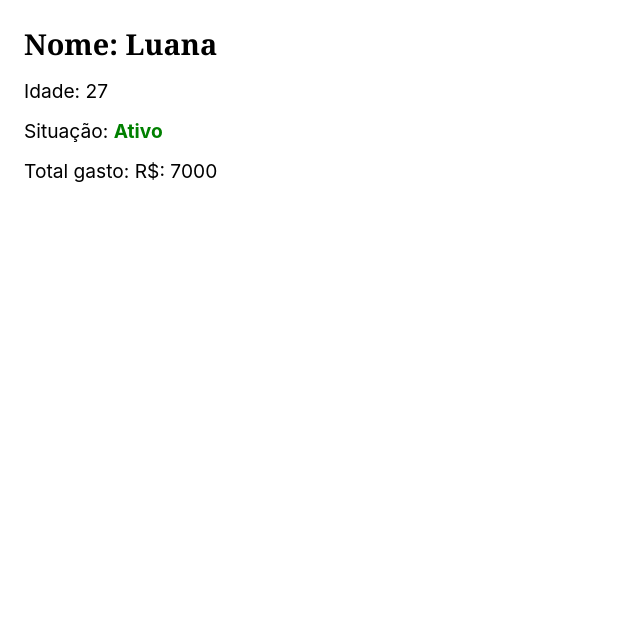
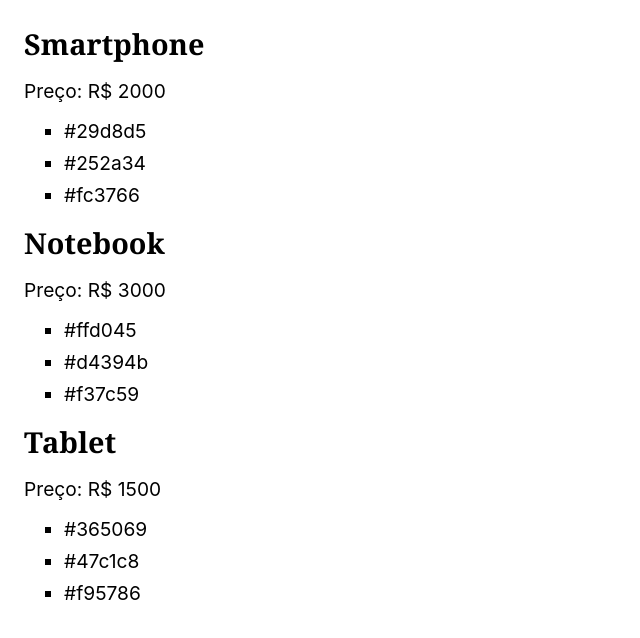
Before and after one commit to Felipe-Monte/treinos-react, a React (Vite) app in the folder exercicios-react/: page / in a window 1280 px wide. Shown: the top 638 px of the page, without its empty margins (0-640 px from the left). Built offline with nearby package versions, Linux system fonts and the light colour scheme.

Commit message:
Feat: new training map and reduce

```diff
--- a/exercicios-react/src/App.jsx
+++ b/exercicios-react/src/App.jsx
@@ -1,75 +1,40 @@
-// Mostre os dados da aplicação, como aprensetado no vídeo
-// Não utilize CSS externo, use o style para mudar as cores
-// Se a situação estiver ativa pinte de verde, inativa vermelho
-// Se o gasto for maior que 10000 mostre uma mensagem
-
-import { useEffect, useState } from "react";
-
-const luana = {
-  cliente: "Luana",
-  idade: 27,
-  compras: [
-    { nome: "Notebook", preco: "R$ 2500" },
-    { nome: "Geladeira", preco: "R$ 3000" },
-    { nome: "Smartphone", preco: "R$ 1500" },
-  ],
-  ativa: true,
-};
-
-const mario = {
-  cliente: "Mario",
-  idade: 31,
-  compras: [
-    { nome: "Notebook", preco: "R$ 2500" },
-    { nome: "Geladeira", preco: "R$ 3000" },
-    { nome: "Smartphone", preco: "R$ 1500" },
-    { nome: "Guitarra", preco: "R$ 3500" },
-  ],
-  ativa: false,
-};
-
-const TextConditional = ({ isValid, children }) => {
-  const textStyle = {
-    color: isValid ? "green" : "red",
-    fontWeight: "bold",
-  };
-
-  return (
-    <p>
-      Situação: <span style={textStyle}>{children}</span>
-    </p>
-  );
-};
+// Organize os produtos como mostrado no vídeo
+// Mostre apenas produtos que forem mais caros que R$ 1500
+const produtos = [
+  {
+    id: 1,
+    nome: "Smartphone",
+    preco: "R$ 2000",
+    cores: ["#29d8d5", "#252a34", "#fc3766"],
+  },
+  {
+    id: 2,
+    nome: "Notebook",
+    preco: "R$ 3000",
+    cores: ["#ffd045", "#d4394b", "#f37c59"],
+  },
+  {
+    id: 3,
+    nome: "Tablet",
+    preco: "R$ 1500",
+    cores: ["#365069", "#47c1c8", "#f95786"],
+  },
+];
 
 const App = () => {
-  const dados = luana;
+  return (
+    <section>
+      {produtos.map(({ nome, preco, cores }) => (
+        <div key={nome}>
+          <h1>{nome}</h1>
+          <p>Preço: {preco}</p>
 
-  const [totalSpend, setTotalSpend] = useState(0);
-
-  useEffect(() => {
-    const calcTotalSpent = () => {
-      const total = dados.compras.reduce((acumulador, compra) => {
-        let price = Number(compra.preco.replace("R$", ""));
-
-        return acumulador + price;
-      }, 0);
-
-      setTotalSpend(total);
-    };
-
-    calcTotalSpent();
-  }, []);
-
-  return (
-    <div>
-      <h2>Nome: {dados.cliente}</h2>
-      <p>Idade: {dados.idade}</p>
-      <TextConditional isValid={dados.ativa}>
-        {dados.ativa ? "Ativo" : "Inativo"}
-      </TextConditional>
-      <p>Total gasto: R$: {totalSpend}</p>
-      {totalSpend > 10000 && <p>"Você está gastando muito"</p>}
-    </div>
+          <ul>
+            {cores.map((color) => <li key={color}>{color}</li>)}
+          </ul>
+        </div>
+      ))}
+    </section>
   );
 };
 
```
